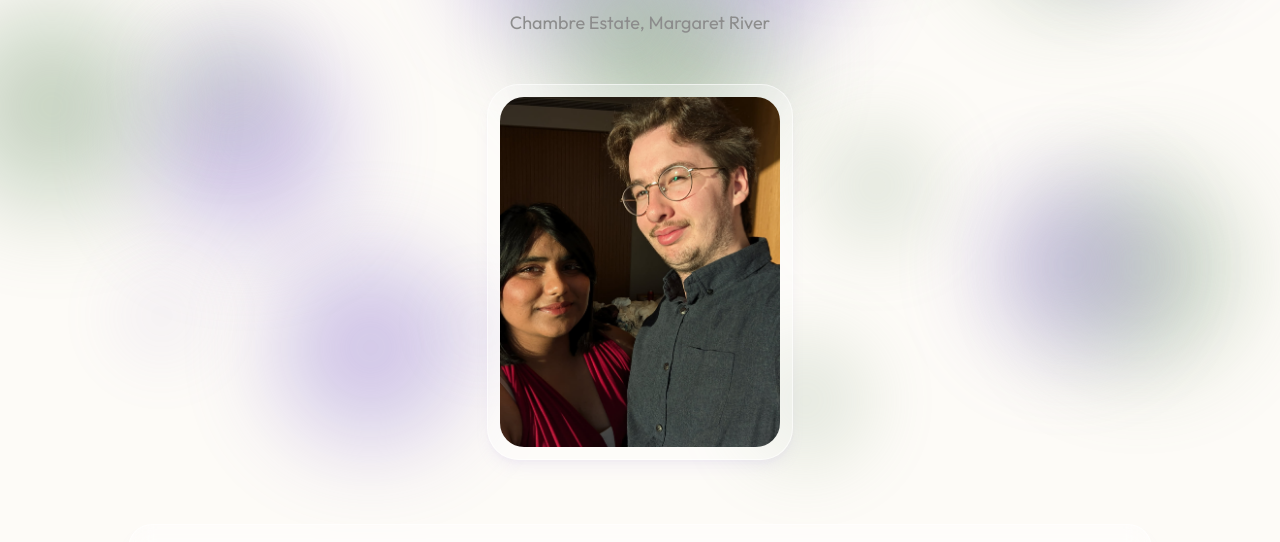
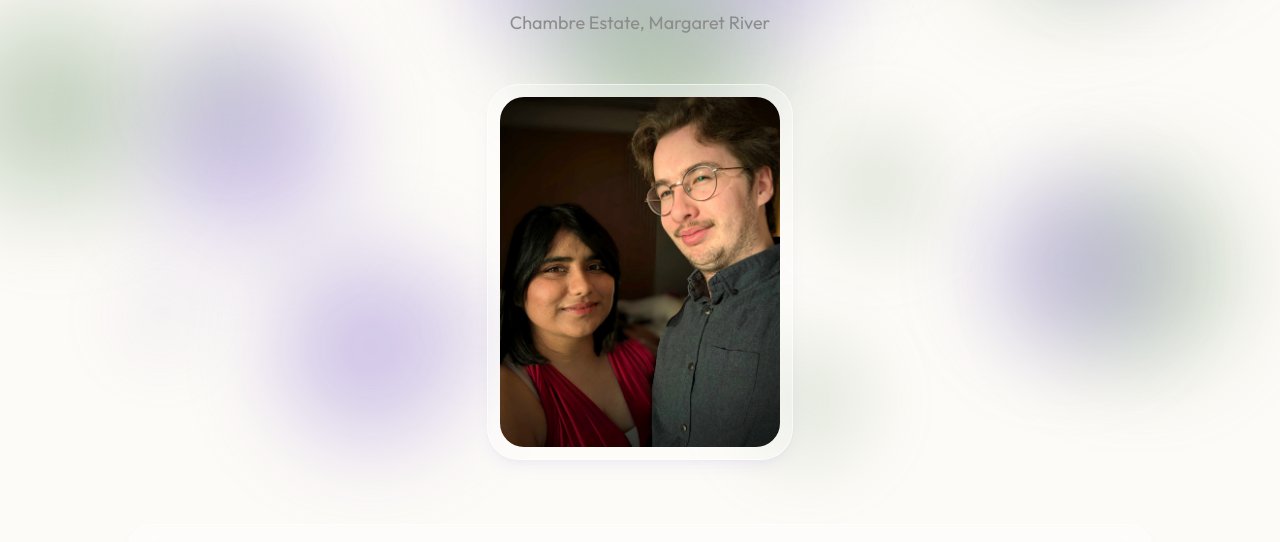
Before and after one commit to Computurtle/save-the-date, an Astro site: page / in a window 1280 px wide. Shown: the part 258-800 px from the top of the page. Built offline with nearby package versions, Linux system fonts and the light colour scheme; Astro itself is replaced by a stand-in of ours.

Commit message:
changed picture

```diff
--- a/src/pages/index.astro
+++ b/src/pages/index.astro
@@ -20,7 +20,7 @@ import Layout from '../layouts/Layout.astro';
 
     <!-- 2. The Couple -->
     <div class="photo-frame">
-      <img src="/us.jpeg" alt="Josh and Lina" class="photo" />
+      <img src="/us.jpg" alt="Josh and Lina" class="photo" />
     </div>
 
     <!-- 3. The Welcome Note -->
```
Also changed, not shown: public/us.jpeg (deleted), public/us.jpg (added).
